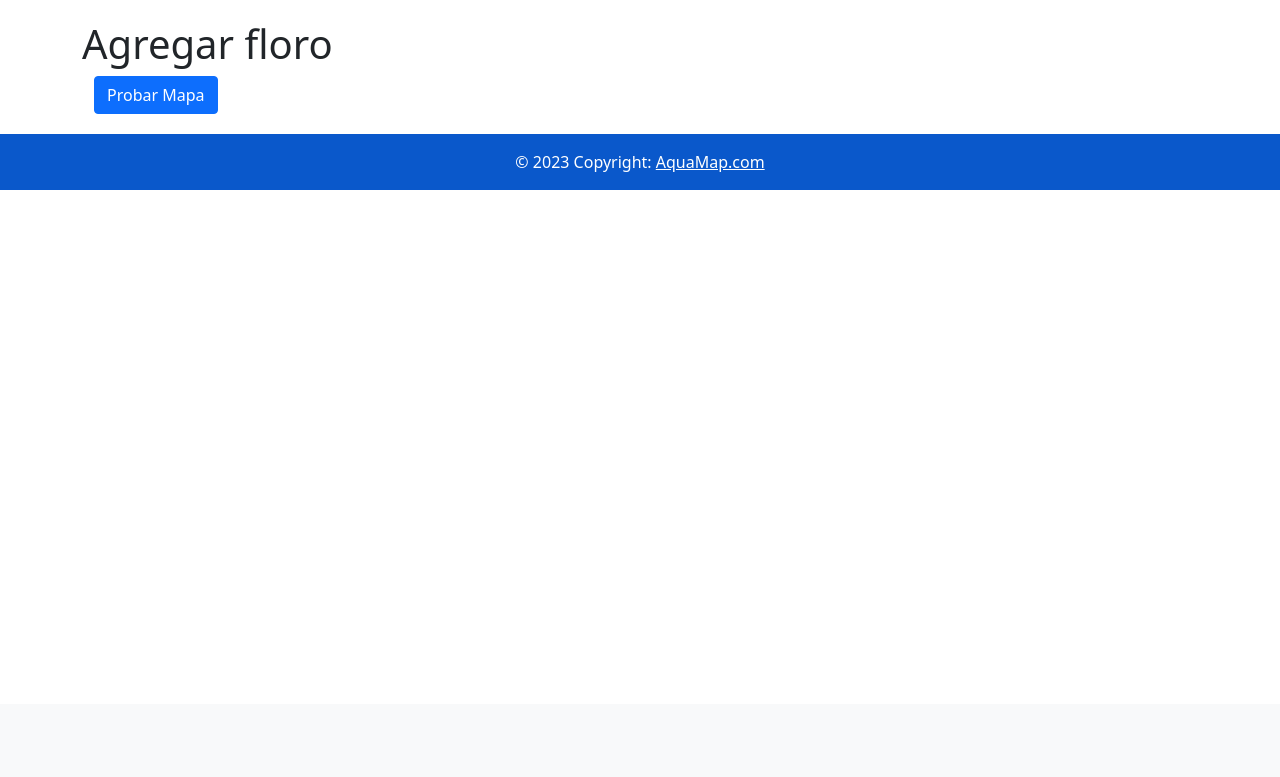
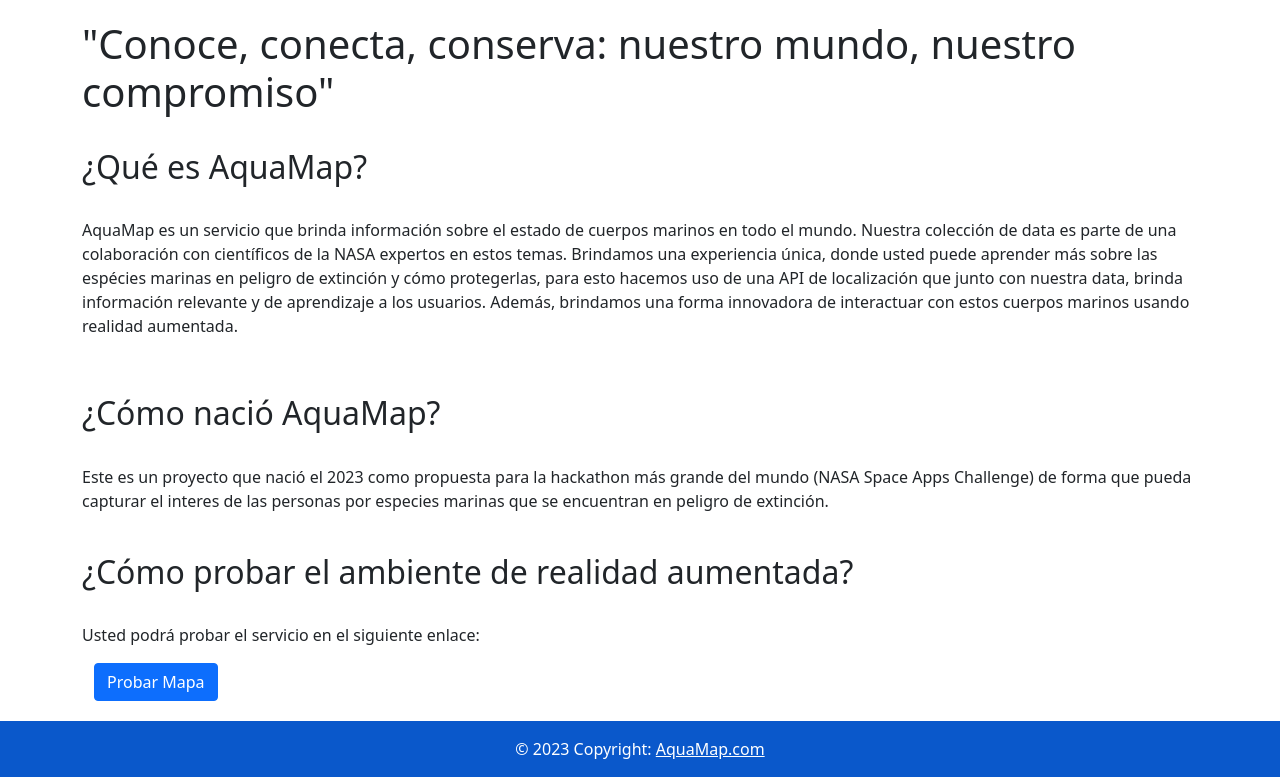
Before and after one commit to DarwinJesusNeiraC/hackatonNasa, a Django app: page / in a window 1280 px wide. Shown: the part 96-873 px from the top of the page. Before the commit the page ends 286 px from the top, so only its background shows below. Run offline with Django 4.2, Linux system fonts and the light colour scheme; some libraries are stand-ins or nearby versions.

Commit message:
colocando un poco de descripción

```diff
--- a/usuarios/templates/home.html
+++ b/usuarios/templates/home.html
@@ -3,7 +3,22 @@
 {% block content %}
 
 <div class="panel-text">
-	<h1>Agregar floro</h1>
+	<h1>"Conoce, conecta, conserva: nuestro mundo, nuestro compromiso"</h1><br>
+
+	<h2>¿Qué es AquaMap?</h2><br>
+	<p>AquaMap es un servicio que brinda información sobre el estado de cuerpos marinos en todo el mundo. Nuestra colección de data es parte
+	de una colaboración con científicos de la NASA expertos en estos temas. Brindamos una experiencia única, donde usted puede aprender más
+	sobre las espécies marinas en peligro de extinción y cómo protegerlas, para esto hacemos uso de una API de localización que junto con
+	nuestra data, brinda información relevante y de aprendizaje a los usuarios. Además, brindamos una forma innovadora de interactuar con
+	estos cuerpos marinos usando realidad aumentada.<p><br>
+
+	<h2>¿Cómo nació AquaMap?</h2><br>
+
+	<p>Este es un proyecto que nació el 2023 como propuesta para la hackathon más grande del mundo (NASA Space Apps Challenge) de forma
+	que pueda capturar el interes de las personas por especies marinas que se encuentran en peligro de extinción.</p><br>
+
+	<h2>¿Cómo probar el ambiente de realidad aumentada?</h2><br>
+	<p>Usted podrá probar el servicio en el siguiente enlace:<p>
 	<div class="container">
 		<a href="{% url 'mapa' %}" class="btn btn-primary">Probar Mapa</a>
 	</div>
```
